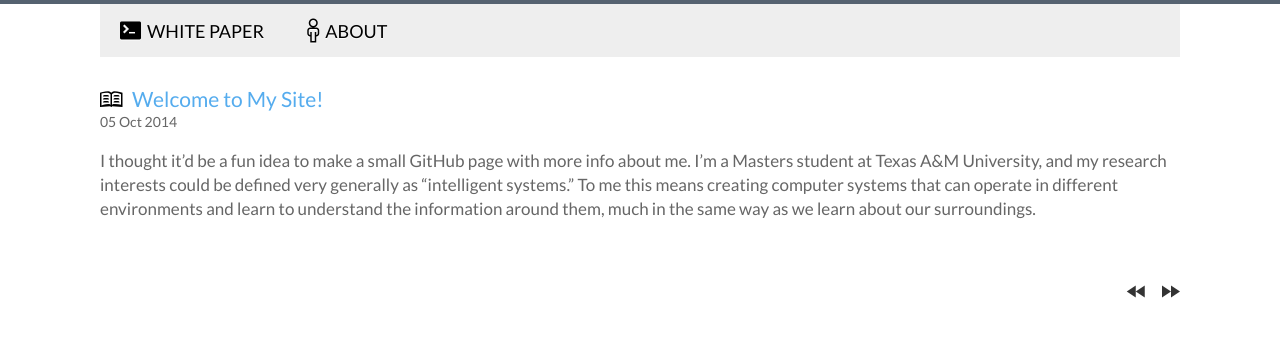
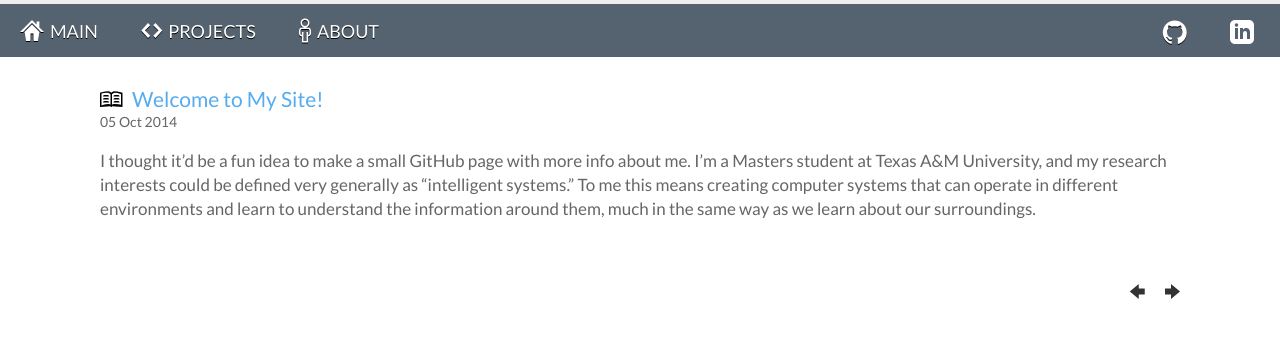
Before and after one commit to spolsley/spolsley.github.io, a Jekyll site: the page built from index.html, in a window 1280 px wide. Shown: the top 338 px of the page. Built offline with Jekyll 4.4.1, drawn with Linux system fonts in a browser that asks for light colours; the list of posts is cut into pages by our own code.

Commit message:
Modifying white paper template to more unified appearance

```diff
--- a/_config.yml
+++ b/_config.yml
@@ -1,11 +1,11 @@
 name: Seth Polsley
 highlighter: false
-url: http://www.spolsley.com
+url:
 gems: [jekyll-paginate,  jekyll-gist]
 paginate: 8
 description:
 intro:
-logo:             logo.png
+logo:
 disqus_shortname:
 # url: http://gotchacode.com
 #Comment out url when working locally to resolve base urls correctly
@@ -19,6 +19,7 @@ owner:
   # Social networking links used in footer. Update and remove as you like.
   twitter:
   github: http://www.github.com/spolsley
+  linkedin: https://www.linkedin.com/in/spolsley
   stackexchange:
   # For Google Authorship https://plus.google.com/authorship
   google_plus:
--- a/_includes/footer.html
+++ b/_includes/footer.html
@@ -3,18 +3,18 @@
 <!-- Pagination links -->
 <div class="pagination">
   {% if paginator.next_page %}
-    <a href="/page{{paginator.next_page}}" class="older"><span class="mega-octicon octicon-playback-rewind" style="min-width: 32px;"></span></a>
+    <a href="/page{{paginator.next_page}}" class="older"><span class="mega-octicon octicon-arrow-left" style="min-width: 32px;"></span></a>
   {% else %}
-    <span class="next"><span class="mega-octicon octicon-playback-rewind" style="min-width: 32px;"></span></span>
+    <span class="next"><span class="mega-octicon octicon-arrow-left" style="min-width: 32px;"></span></span>
   {% endif %}
   {% if paginator.previous_page %}
     {% if paginator.page == 2 %}
-      <a href="/" class="newer"><span class="mega-octicon octicon-playback-fast-forward" style="min-width: 32px;"></span></a>
+      <a href="/" class="newer"><span class="mega-octicon octicon-arrow-right" style="min-width: 32px;"></span></a>
     {% else %}
-      <a href="/page{{paginator.previous_page}}" class="newer"><span class="mega-octicon octicon-playback-fast-forward" style="min-width: 32px;"></span></a>
+      <a href="/page{{paginator.previous_page}}" class="newer"><span class="mega-octicon octicon-arrow-right" style="min-width: 32px;"></span></a>
     {% endif %}
   {% else %}
-    <span class="previous"><span class="mega-octicon octicon-playback-fast-forward" style="min-width: 32px;"></span></span>
+    <span class="previous"><span class="mega-octicon octicon-arrow-right" style="min-width: 32px;"></span></span>
   {% endif %}
 </div>
 {%  endif %}
--- a/_includes/header.html
+++ b/_includes/header.html
@@ -1,9 +1,14 @@
 <div class="header-container">
   <header>
       <ul class="nav">
-        <!--Change the  URL here if working on an absolute domain-->
-        <li><a href="/"><span class="mega-octicon octicon-terminal" style="margin-right: 6px;"></span>White Paper</a></li>
-        <li><a href="/about"><span class="mega-octicon octicon-person" style="margin-right: 6px;"></span>About</a></li>
+        <li><a href="/"><span class="mega-octicon octicon-home" style="margin-right: 6px;"></span>Main</a></li>
+        <li><a href="/projects.html"><span class="mega-octicon octicon-code" style="margin-right: 6px;"></span>Projects</a></li>
+        <li><a href="/about.html"><span class="mega-octicon octicon-person" style="margin-right: 6px;"></span>About</a></li>
+
+        <span class="social-links">
+        <li><a href="{{ site.owner.github }}"><span class="mega-octicon octicon-mark-github"></span></a></li>
+        <li><a href="{{ site.owner.linkedin }}"><svg style="overflow:visible" xmlns="http://www.w3.org/2000/svg" width="24" height="24" viewBox="0 0 24 24"><path transform="translate(0,4)" d="M19 0h-14c-2.761 0-5 2.239-5 5v14c0 2.761 2.239 5 5 5h14c2.762 0 5-2.239 5-5v-14c0-2.761-2.238-5-5-5zm-11 19h-3v-11h3v11zm-1.5-12.268c-.966 0-1.75-.79-1.75-1.764s.784-1.764 1.75-1.764 1.75.79 1.75 1.764-.783 1.764-1.75 1.764zm13.5 12.268h-3v-5.604c0-3.368-4-3.113-4 0v5.604h-3v-11h3v1.765c1.396-2.586 7-2.777 7 2.476v6.759z" fill="white"/></svg></a></li>
+        </span>
       </ul>
   </header>
 </div>
--- /dev/null
+++ b/projects.html
@@ -0,0 +1,6 @@
+---
+layout: default
+title: About Vinit Kumar
+---
+
+Your introduction here
```
Also changed, not shown: css/base.css (+22 -7 lines), css/base.min.css.
